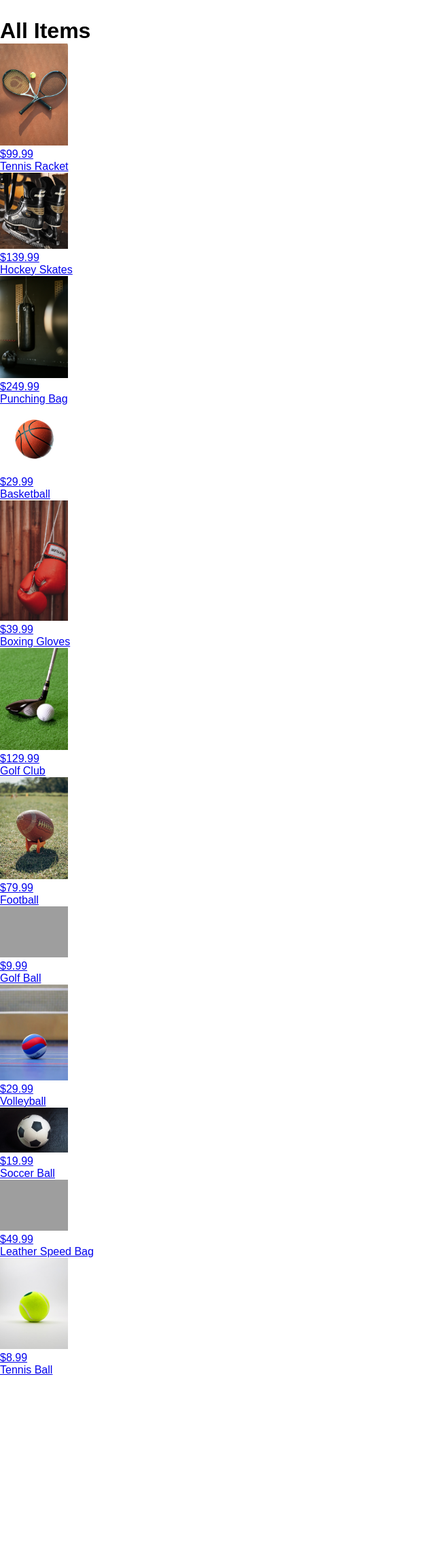
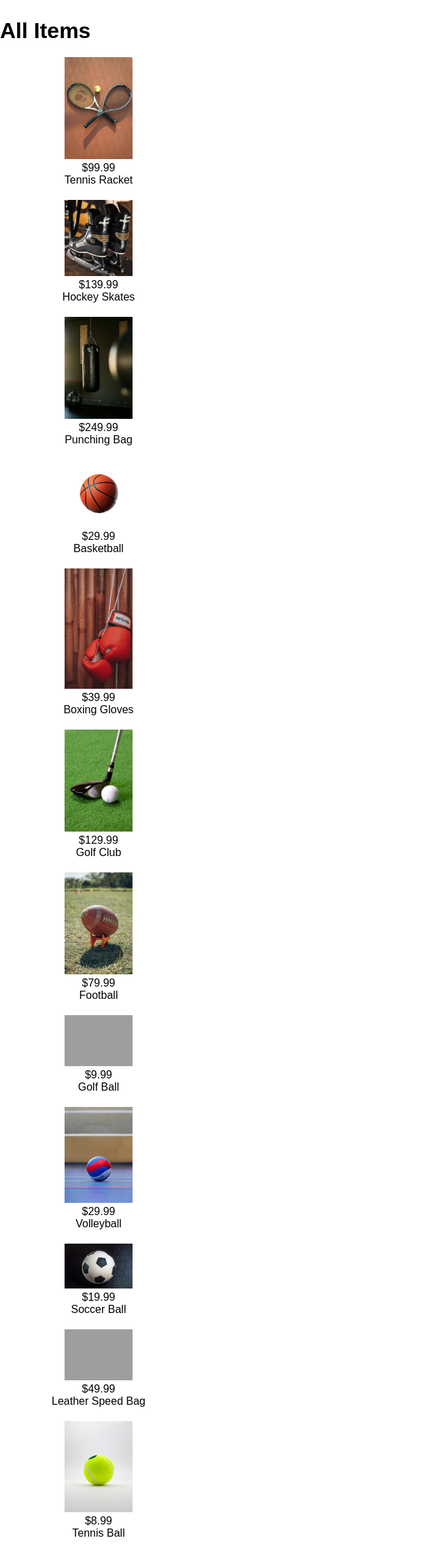
Before and after one commit to gvuzi/All-Star-Gear, a Flask app: page /store in a window 1280 px wide. Shown: the part 143-2427 px from the top of the page at 68% size, without its empty margins (0-640 px from the left). Before the commit the page ends 2165 px from the top, so only its background shows below. Run offline with Flask 3, Linux system fonts and the light colour scheme; data comes from the database, SQL or seed files in the repository; grey boxes are pictures that could not be loaded.

Commit message:
Update style.css

```diff
--- a/static/style.css
+++ b/static/style.css
@@ -337,3 +337,43 @@ body.search_results{
     background: transparent;
 
 }
+
+----------------------------------------------------------------------------------------------------------------------------------------------------------------------------------*/
+
+/* css for store.html */
+
+.store-container {
+    display: flex;
+    justify-content:space-around;
+    flex-wrap:wrap;
+}
+
+.database-items a {
+    color: inherit;
+    text-decoration:none;
+}
+
+.cost {
+    font-weight: bold;
+}
+
+.database-items {
+    display:flex;
+    flex-direction:column;
+    text-align:center;
+    align-items:center;
+    text-decoration:none;
+    color: inherit;
+    width: 250px;
+    margin: 20px;
+    margin-bottom: 20px
+}
+
+.title{
+    text-align:center;
+    margin-bottom: 30px;
+}
+
+.image {
+    margin-bottom: 15px;
+}
```
